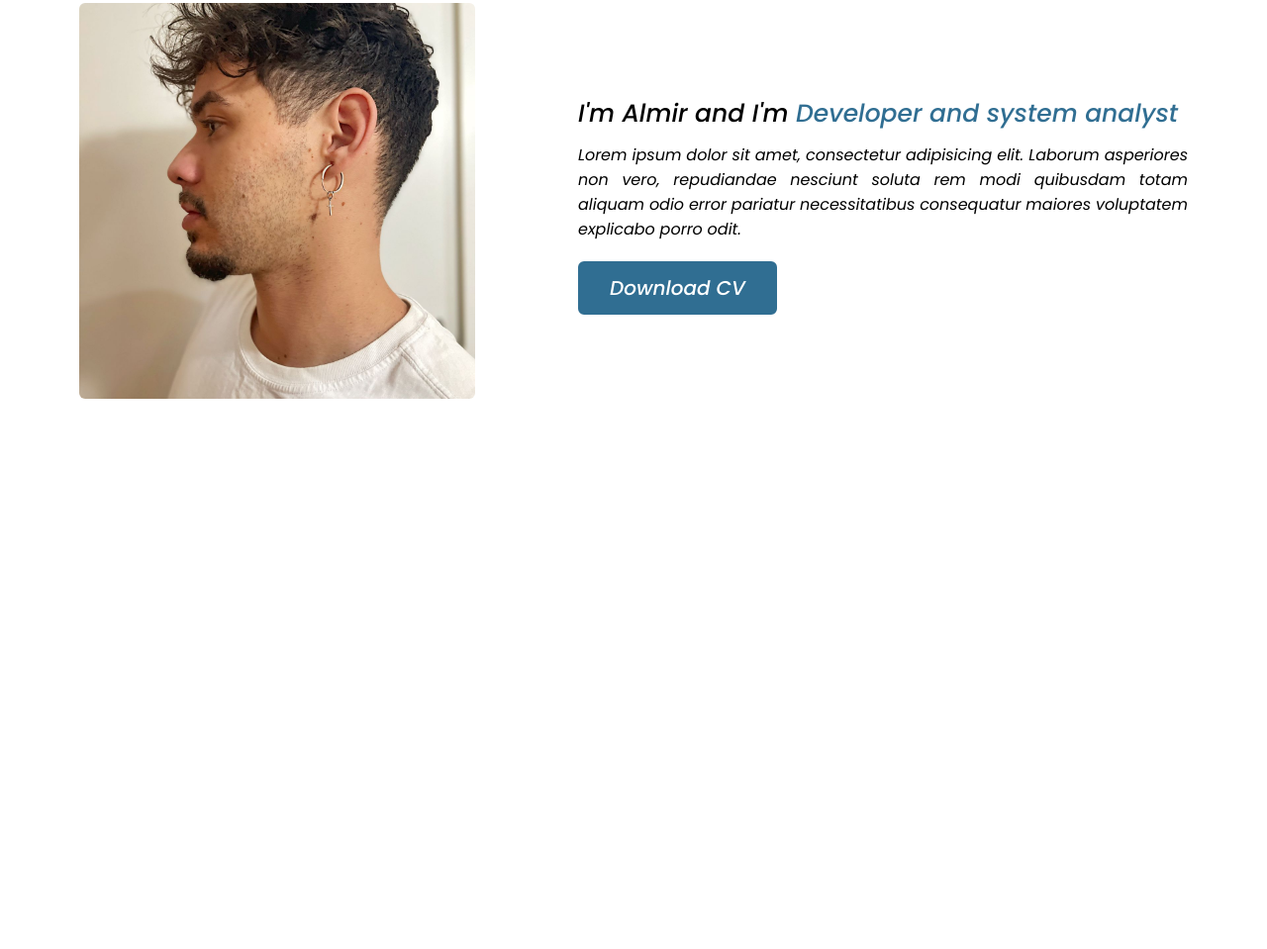
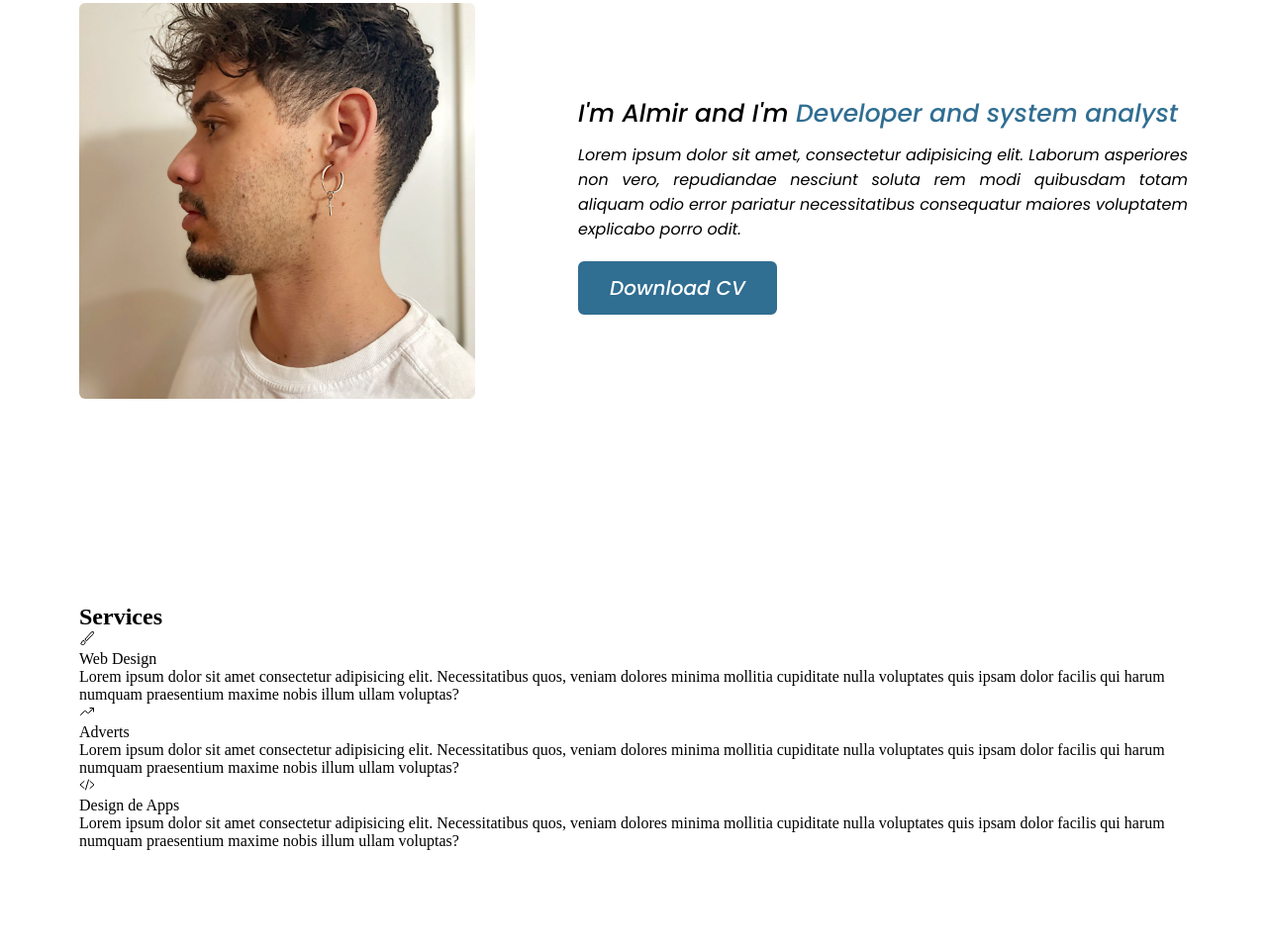
Before and after one commit to AlmirNet/Portfolio-Responsivo-HTML5_CSS3_JavaScript, a plain HTML site: page index.html in a window 1280 px wide. Shown: the part 1023-1982 px from the top of the page at 99% size. Before the commit the page ends 1533 px from the top, so only its background shows below. Drawn offline with nearby package versions, Linux system fonts and the light colour scheme; a script that the page names is missing.

Commit message:
Third page continuity in the portfolio experience project.
Third page continuity in the portfolio experience project.

```diff
--- a/index.html
+++ b/index.html
@@ -35,6 +35,8 @@
             </div>
         </div>
     </section>
+<!--sessão about-->
+
     <section class="about" id="about">
         <div class="max-width">
             <h2><div class="title">About</div></h2>
@@ -50,6 +52,38 @@
             </div>
         </div>
     </section>
+    <!--sessão Services-->
+
+    <section class="Services" id="Services">
+        <div class="max-width">
+            <h2><div class="title">Services</div></h2>
+            <div class="serv-content">
+                <div class="card">
+                    <div class="box">
+                     <ion-icon name="brush-outline"></ion-icon>
+                     <div class="text">Web Design</div>
+                     <p>Lorem ipsum dolor sit amet consectetur adipisicing elit. Necessitatibus quos, veniam dolores minima mollitia cupiditate nulla voluptates quis ipsam dolor facilis qui harum numquam praesentium maxime nobis illum ullam voluptas?</p>
+                    </div>
+                </div>
+
+                <div class="card">
+                    <div class="box">
+                        <ion-icon name="trending-up-outline"></ion-icon>
+                     <div class="text">Adverts</div>
+                     <p>Lorem ipsum dolor sit amet consectetur adipisicing elit. Necessitatibus quos, veniam dolores minima mollitia cupiditate nulla voluptates quis ipsam dolor facilis qui harum numquam praesentium maxime nobis illum ullam voluptas?</p>
+                    </div>
+                </div>
+
+                <div class="card">
+                    <div class="box">
+                        <ion-icon name="code-slash-outline"></ion-icon>
+                     <div class="text">Design de Apps</div>
+                     <p>Lorem ipsum dolor sit amet consectetur adipisicing elit. Necessitatibus quos, veniam dolores minima mollitia cupiditate nulla voluptates quis ipsam dolor facilis qui harum numquam praesentium maxime nobis illum ullam voluptas?</p>
+                    </div>
+                </div>
+            </div>
+        </div>
+    </section>
 
     <script type="module" src="https://unpkg.com/ionicons@5.5.2/dist/ionicons/ionicons.esm.js"></script>
     <script nomodule src="https://unpkg.com/ionicons@5.5.2/dist/ionicons/ionicons.js"></script>
--- a/style.css
+++ b/style.css
@@ -255,6 +255,9 @@ section{
         justify-content: center;
         margin: 0 auto 60px;
     }
+    .about .about-content .right{
+        flex: 100%;
+    }
 }
 @media (max-width: 690px){
     .home .home-content .text-2{
```
